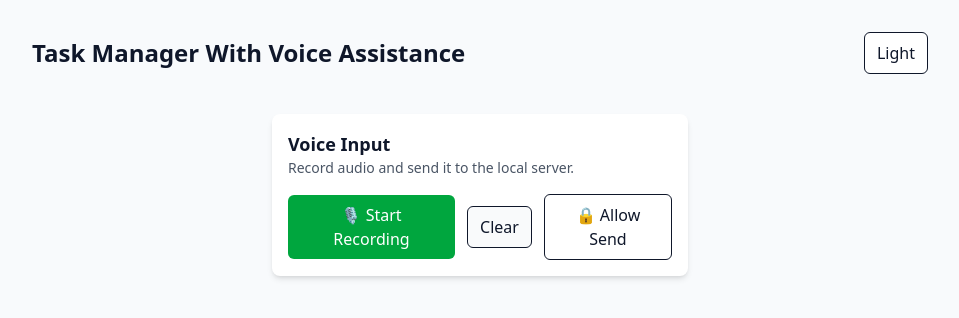
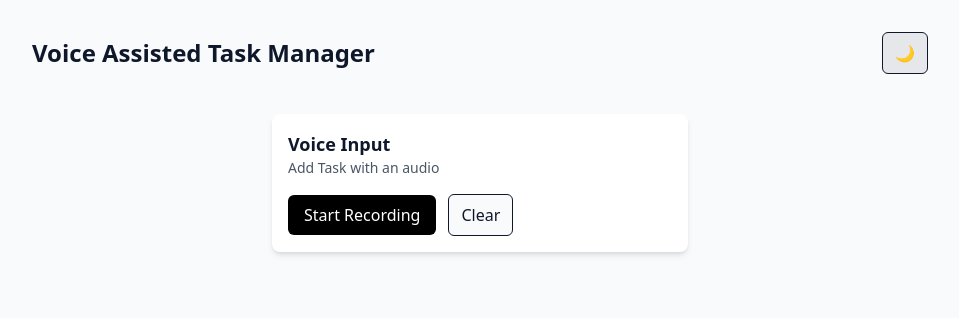
Before and after one commit to madhan-gunapati/Aerchain, a React (Vite) app in the folder Front-End/: page / in a window 1280 px wide. Shown: the top 318 px of the page, without its empty margins (160-1119 px from the left). Built offline with nearby package versions, Linux system fonts and the light colour scheme.

Commit message:
git ignore change

```diff
--- a/Front-End/index.html
+++ b/Front-End/index.html
@@ -2,9 +2,9 @@
 <html lang="en">
   <head>
     <meta charset="UTF-8" />
-    <link rel="icon" type="image/svg+xml" href="/vite.svg" />
+
     <meta name="viewport" content="width=device-width, initial-scale=1.0" />
-    <title>front-end</title>
+    <title>Aerchain</title>
   </head>
   <body>
     <div id="root"></div>
--- a/Front-End/src/App.tsx
+++ b/Front-End/src/App.tsx
@@ -27,13 +27,13 @@ const App = () => {
   return (
     <div className="min-h-screen px-4 py-8 bg-(--bg) text-(--text) transition-colors">
       <header className="max-w-4xl mx-auto flex items-center justify-between mb-6">
-        <h1 className="text-2xl font-bold">Task Manager With Voice Assistance</h1>
+        <h1 className="text-2xl font-bold">Voice Assisted Task Manager</h1>
         <div>
           <button
             onClick={() => setTheme((t) => (t === 'dark' ? 'light' : 'dark'))}
-            className="px-3 py-2 rounded-md border bg-white dark:bg-slate-700"
+            className="  px-3 py-2 rounded-md border bg-gray-200 hover:bg-gray-300 dark:bg-gray-700 dark:hover:bg-gray-600"
           >
-            {theme === 'dark' ? ' Dark' : ' Light'}
+            {theme === 'dark' ?  '☀️ ' :'🌙 ' }
           </button>
         </div>
       </header>
--- a/Front-End/src/components/Audiorecorder.tsx
+++ b/Front-End/src/components/Audiorecorder.tsx
@@ -7,7 +7,6 @@ export default function AudioRecorder() {
   const [isRecording, setIsRecording] = useState(false);
   const [isUploading, setIsUploading] = useState(false);
   const recordingBlobRef = useRef<Blob | null>(null);
-  const [sendPermission, setSendPermission] = useState(false);
   const [dialogResponse, setDialogResponse] = useState<string | null>(null);
   const [showDialog, setShowDialog] = useState(false);
   const [toast, setToast] = useState<{ message: string; type: "error" | "info" } | null>(null);
@@ -44,55 +43,7 @@ export default function AudioRecorder() {
     setIsRecording(false);
   };
 
-  return (
-    <div className="p-4 max-w-md mx-auto">
-      <div className=" bg-white dark:bg-slate-800 dark:text-gray-100 shadow-md rounded-lg p-4 flex flex-col gap-4">
-        <div>
-          <h2 className="text-lg font-semibold">Voice Input</h2>
-          <p className="text-sm text-gray-600 dark:text-gray-300">Record audio and send it to the local server.</p>
-        </div>
-
-        <div className="flex items-center gap-3">
-          <button
-            className={`inline-flex items-center gap-2 px-4 py-2 rounded-md text-white ${isRecording ? 'bg-red-600 hover:bg-red-700' : 'bg-green-600 hover:bg-green-700'}`}
-            onClick={isRecording ? stopRecording : startRecording}
-            disabled={isUploading}
-          >
-            {isRecording ? '⛔ Stop' : '🎙️ Start Recording'}
-          </button>
-
-          <button
-            className="inline-flex items-center gap-2 px-3 py-2 rounded-md border bg-gray-50 hover:bg-gray-100 dark:bg-gray-700 dark:hover:bg-gray-600 dark:border-gray-600"
-            onClick={() => {
-              if (audioURL) {
-                URL.revokeObjectURL(audioURL);
-                setAudioURL(null);
-                recordingBlobRef.current = null;
-                setSendPermission(false);
-              }
-            }}
-          >
-            Clear
-          </button>
-
-          <button
-            className={`inline-flex items-center gap-2 px-3 py-2 rounded-md border ${sendPermission ? 'bg-sky-50 dark:bg-sky-900' : 'bg-white dark:bg-slate-700'} hover:bg-sky-50 dark:hover:bg-sky-900`}
-            onClick={() => setSendPermission((s) => !s)}
-          >
-            {sendPermission ? '✅ Sending Allowed' : '🔒 Allow Send'}
-          </button>
-
-          {audioURL && (
-            <button
-              className="inline-flex items-center gap-2 px-4 py-2 rounded-md bg-indigo-600 text-white hover:bg-indigo-700 dark:bg-indigo-500 dark:hover:bg-indigo-600"
-              onClick={async () => {
-                // send only if permission granted and blob exists
-                if (!sendPermission) {
-                  setToast({ message: 'Please allow sending the recording first.', type: 'info' });
-                  setTimeout(() => setToast(null), 3000);
-                  return;
-                }
-
+  const GetTextFromSpeech =async () => {
                 if (!recordingBlobRef.current) {
                   setToast({ message: 'No recording available to send.', type: 'error' });
                   setTimeout(() => setToast(null), 3000);
@@ -129,9 +80,47 @@ export default function AudioRecorder() {
                 } finally {
                   setIsUploading(false);
                 }
-              }}
+              }
+
+  return (
+    <div className="p-4 max-w-md mx-auto">
+      <div className=" bg-white dark:bg-slate-800 dark:text-gray-100 shadow-md rounded-lg p-4 flex flex-col gap-4">
+        <div>
+          <h2 className="text-lg font-semibold">Voice Input</h2>
+          <p className="text-sm text-gray-600 dark:text-gray-300">Add Task with an audio</p>
+        </div>
+
+        <div className="flex items-center gap-3">
+          <button
+            className={`inline-flex items-center gap-2 px-4 py-2 rounded-md text-white ${isRecording ? 'bg-black hover:bg-gray-800 dark:bg-gray-200 dark:text-black dark:hover:bg-white' : 'bg-black hover:bg-gray-800 dark:bg-gray-200 dark:text-black dark:hover:bg-white'}`}
+            onClick={isRecording ? stopRecording : startRecording}
+            disabled={isUploading}
+          >
+            {isRecording ? ' Stop' : ' Start Recording'}
+          </button>
+
+          <button
+            className="inline-flex items-center gap-2 px-3 py-2 rounded-md border bg-gray-50 hover:bg-gray-100 dark:bg-gray-700 dark:hover:bg-gray-600 dark:border-gray-600"
+            onClick={() => {
+              if (audioURL) {
+                URL.revokeObjectURL(audioURL);
+                setAudioURL(null);
+                recordingBlobRef.current = null;
+
+              }
+            }}
+          >
+            Clear
+          </button>
+
+
+
+          {audioURL && (
+            <button
+              className="inline-flex items-center gap-2 px-4 py-2 rounded-md bg-gray-700 text-white hover:bg-gray-900 dark:bg-gray-300 dark:text-black dark:hover:bg-white"
+              onClick={GetTextFromSpeech}
             >
-              📤 Send
+               Send
             </button>
           )}
 
@@ -151,10 +140,10 @@ export default function AudioRecorder() {
             <div className="absolute inset-0 bg-black/50" onClick={() => setShowDialog(false)} />
               <div className="relative bg-white dark:bg-slate-800 dark:text-gray-100 rounded-lg shadow-lg p-6 max-w-xl mx-4 z-10">
               <h3 className="text-lg font-semibold mb-2">Server Response</h3>
-                <pre className="text-sm max-h-64 overflow-auto bg-gray-50 dark:bg-gray-900 p-3 rounded">{dialogResponse}</pre>
+                <pre className="text-sm max-h-64 overflow-auto bg-gray-100 dark:bg-gray-700 p-3 rounded">{dialogResponse}</pre>
               <div className="mt-4 flex justify-end">
                 <button
-                  className="px-4 py-2 rounded-md bg-gray-200 hover:bg-gray-300"
+                  className="px-4 py-2 rounded-md bg-gray-300 hover:bg-gray-400 dark:bg-gray-600 dark:hover:bg-gray-500"
                   onClick={() => setShowDialog(false)}
                 >
                   Close
@@ -166,7 +155,7 @@ export default function AudioRecorder() {
 
         {/* Toast for errors/info */}
         {toast && (
-          <div className={`fixed right-4 bottom-6 z-50 max-w-xs w-full ${toast.type === 'error' ? 'bg-red-600 text-white' : 'bg-blue-600 text-white'} rounded-md shadow-lg px-4 py-3`}>
+          <div className={`fixed right-4 bottom-6 z-50 max-w-xs w-full ${toast.type === 'error' ? 'bg-gray-800 text-white dark:bg-gray-600' : 'bg-gray-700 text-white dark:bg-gray-500'} rounded-md shadow-lg px-4 py-3`}>
             <div className="flex items-center justify-between gap-3">
               <div className="text-sm">{toast.message}</div>
               <button onClick={() => setToast(null)} className="text-sm opacity-80">Dismiss</button>
```
